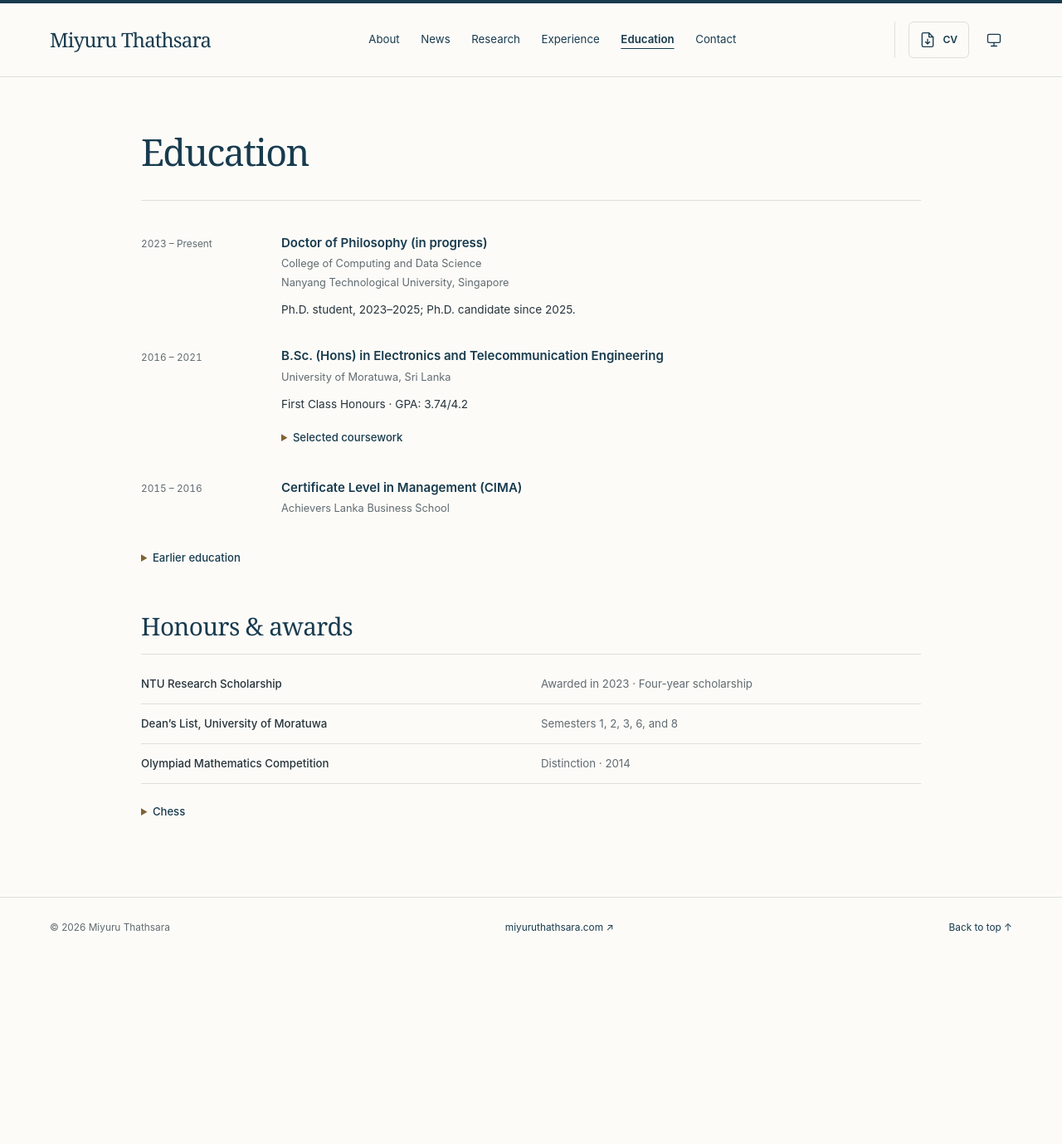
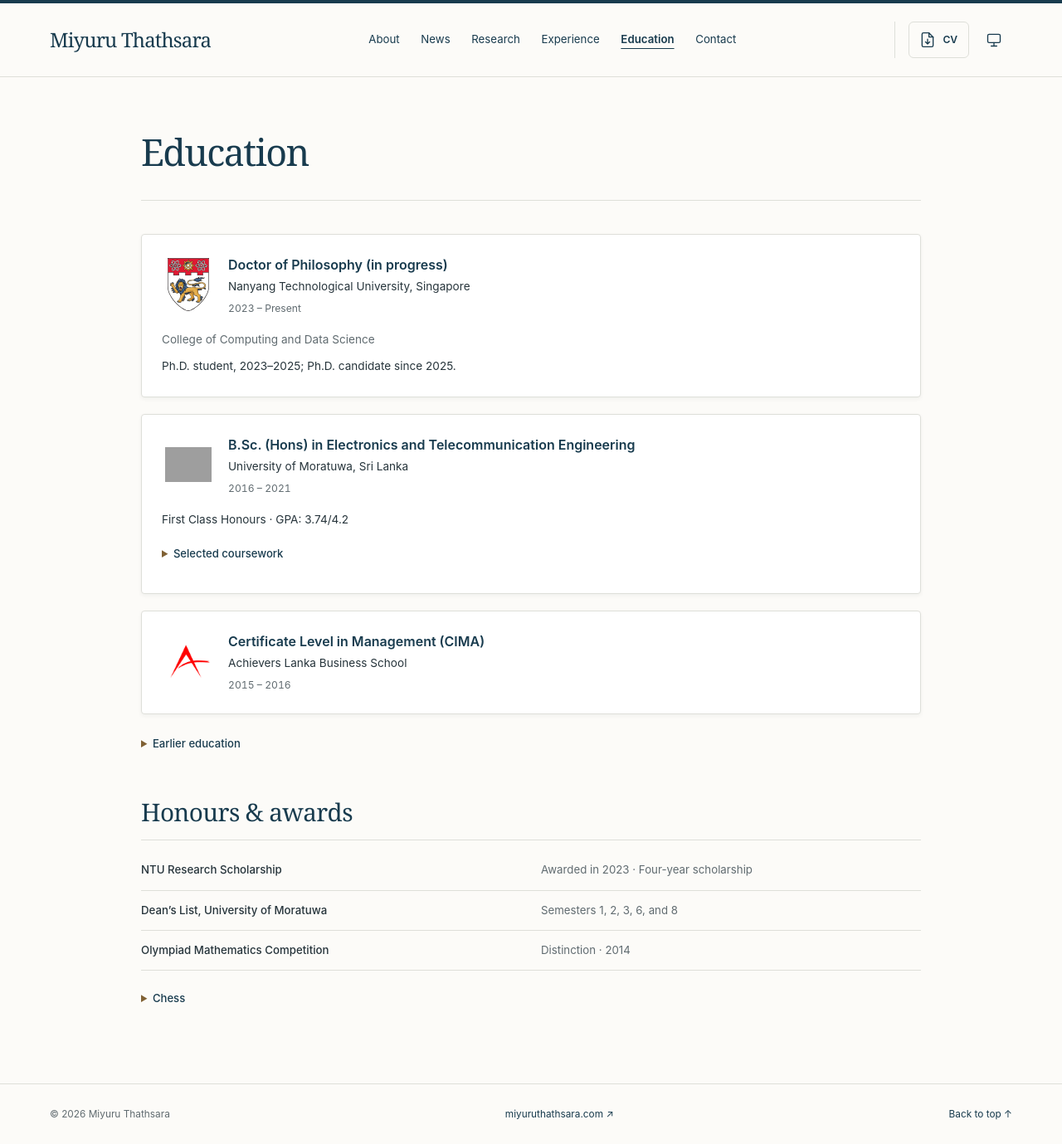
Before and after one commit to MiyuruThathsara/miyuruthathsara.github.io, a Jekyll site: the page built from education.html, in a window 1280 px wide. Shown: the whole page at 83% size. Built offline with Jekyll 4.4.1, drawn with Linux system fonts in a browser that asks for light colours; before the commit the page ends 1154 px from its top, so only the background shows below that; grey boxes are pictures that could not be loaded.

Commit message:
Add institution logos and responsive cards to Education

```diff
--- a/_data/profile.json
+++ b/_data/profile.json
@@ -76,6 +76,7 @@
     {
       "title": "Doctor of Philosophy (in progress)",
       "date": "2023 – Present",
+      "organization_id": "ntu",
       "organization": "College of Computing and Data Science",
       "institution": "Nanyang Technological University, Singapore",
       "paragraphs": [
@@ -85,6 +86,7 @@
     {
       "title": "B.Sc. (Hons) in Electronics and Telecommunication Engineering",
       "date": "2016 – 2021",
+      "organization_id": "moratuwa",
       "organization": "University of Moratuwa, Sri Lanka",
       "paragraphs": [
         "First Class Honours · GPA: 3.74/4.2"
@@ -94,6 +96,7 @@
     {
       "title": "Certificate Level in Management (CIMA)",
       "date": "2015 – 2016",
+      "organization_id": "achievers",
       "organization": "Achievers Lanka Business School",
       "paragraphs": []
     }
@@ -102,6 +105,7 @@
     {
       "title": "Nalanda College, Colombo",
       "date": "2002 – 2015",
+      "organization_id": "nalanda",
       "organization": "",
       "paragraphs": [
         "A/L: A grades in Combined Mathematics, Chemistry, and Physics. Z-score: 2.5017; island rank: 119.",
--- /dev/null
+++ b/_includes/education-records.html
@@ -0,0 +1,25 @@
+{% for record in include.records %}
+{% assign organization = site.data.organizations[record.organization_id] %}
+{% assign institution = record.institution | default: record.organization %}
+{% assign heading_id = include.prefix | append: '-' | append: forloop.index %}
+<article class="education-card experience-card{% if institution == '' %} education-card--school{% endif %}" aria-labelledby="{{ heading_id }}">
+  <header class="experience-card-heading">
+    <div class="organization-logo">
+      <img src="{{ organization.logo | relative_url }}" alt="{{ organization.name | escape }} logo" width="{{ organization.width }}" height="{{ organization.height }}" decoding="async">
+    </div>
+    <{{ include.heading | default: 'h2' }} id="{{ heading_id }}">{{ record.title | escape }}</{{ include.heading | default: 'h2' }}>
+    {% if institution != '' %}<p class="experience-organization">{{ institution | escape }}</p>{% endif %}
+    <p class="experience-date">{{ record.date | escape }}</p>
+  </header>
+  {% if record.institution or record.paragraphs.size > 0 or record.coursework %}
+  <div class="experience-description">
+    {% if record.institution %}<p class="education-department">{{ record.organization | escape }}</p>{% endif %}
+    {% for paragraph in record.paragraphs %}<p>{{ paragraph | escape }}</p>{% endfor %}
+    {% if record.coursework %}<details class="record-details" data-coursework>
+      <summary>Selected coursework</summary>
+      <p>{{ record.coursework | escape }}</p>
+    </details>{% endif %}
+  </div>
+  {% endif %}
+</article>
+{% endfor %}
--- a/_layouts/default.html
+++ b/_layouts/default.html
@@ -18,7 +18,7 @@
     <meta name="twitter:card" content="summary">
     <link rel="icon" href="{{ '/assets/favicon.svg' | relative_url }}" type="image/svg+xml">
     <script src="{{ '/assets/js/theme.js' | relative_url }}?v=20260915-touch"></script>
-    <link rel="stylesheet" href="{{ '/assets/css/style.css' | relative_url }}?v=20261103-experience-content">
+    <link rel="stylesheet" href="{{ '/assets/css/style.css' | relative_url }}?v=20261103-education-logos">
     <link rel="stylesheet" href="{{ '/assets/css/tools.css' | relative_url }}?v=20260930-shared">
     <script src="{{ '/assets/js/images.js' | relative_url }}" defer></script>
     <script src="{{ '/assets/js/navigation.js' | relative_url }}?v=20260929-mobile" defer></script>
--- a/assets/css/style.css
+++ b/assets/css/style.css
@@ -204,12 +204,16 @@
 .experience-card { padding: 1.5rem; border: 1px solid var(--line); border-radius: 4px; background: var(--card); box-shadow: 0 2px 5px #14252e0d; }
 .experience-card-heading { display: grid; grid-template-columns: 64px minmax(0, 1fr); grid-template-areas: "logo title" "logo organization" "logo date"; align-items: start; column-gap: 1rem; }
 .experience-card-heading--undated { grid-template-areas: "logo title" "logo organization"; }
-.experience-card h2 { grid-area: title; margin: 0 0 0.2rem; font-family: inherit; font-size: 1rem; font-weight: 600; letter-spacing: 0; line-height: 1.5; }
+.experience-card h2, .experience-card h3 { grid-area: title; margin: 0 0 0.2rem; font-family: inherit; font-size: 1rem; font-weight: 600; letter-spacing: 0; line-height: 1.5; }
 .experience-organization { grid-area: organization; margin: 0 0 0.2rem; font-size: 0.85rem; }
 .experience-date { grid-area: date; margin: 0; color: var(--muted); font-size: 0.76rem; font-variant-numeric: tabular-nums; }
 .experience-description { margin-top: 1rem; font-size: 0.85rem; }
 .experience-description p { margin-bottom: 0.5rem; }
 .experience-description p:last-child { margin-bottom: 0; }
+.education-card { margin-bottom: 1.25rem; }
+.education-card:last-child { margin-bottom: 0; }
+.education-card--school .experience-card-heading { grid-template-areas: "logo title" "logo date"; }
+.education-department { color: var(--muted); }
 /* A small white backing preserves each mark's original colors in dark mode. */
 .organization-logo { grid-area: logo; display: flex; align-items: center; justify-content: center; width: 64px; height: 72px; padding: 4px; border-radius: 3px; background: #fff; }
 .organization-logo img { width: 100%; height: 100%; object-fit: contain; }
@@ -283,11 +287,17 @@
   .experience-card-heading { grid-template-columns: 60px minmax(0, 1fr); grid-template-areas: "logo title" "logo date" "organization organization"; column-gap: 0.875rem; }
   .experience-card-heading--undated { grid-template-areas: "logo title" "organization organization"; }
   .experience-card-heading--undated h2 { align-self: center; }
-  .experience-card h2 { margin-bottom: 0.3rem; font-size: 1rem; line-height: 1.4; }
+  .experience-card h2, .experience-card h3 { margin-bottom: 0.3rem; font-size: 1rem; line-height: 1.4; }
   .experience-date { font-size: 0.75rem; line-height: 1.5; }
   .experience-organization { margin: 0.875rem 0 0; font-size: 0.875rem; line-height: 1.6; }
   .experience-description { margin-top: 0.875rem; padding-top: 0.875rem; border-top: 1px solid var(--line); font-size: 0.875rem; line-height: 1.7; }
   .organization-logo { width: 60px; height: 60px; padding: 4px; border: 1px solid #e4e6e8; border-radius: 8px; }
+  .education-card .experience-card-heading { grid-template-areas: "logo organization" "logo date" "title title"; }
+  .education-card .experience-organization { margin: 0 0 0.3rem; font-weight: 600; }
+  .education-card h2 { margin: 0.875rem 0 0; padding-top: 0.875rem; border-top: 1px solid var(--line); }
+  .education-card .experience-description { margin-top: 0.5rem; padding-top: 0; border-top: 0; }
+  .education-card--school .experience-card-heading { grid-template-areas: "logo title" "logo date"; }
+  .education-card--school .experience-description { margin-top: 0.875rem; padding-top: 0.875rem; border-top: 1px solid var(--line); }
 }
 
 @media (max-width: 540px) {
--- a/education.html
+++ b/education.html
@@ -5,10 +5,10 @@
 permalink: /education/
 description: Academic training, qualifications, and honours.
 ---
-{% include records.html records=site.data.profile.education %}
+{% include education-records.html records=site.data.profile.education prefix='education-record' %}
 <details class="education-details">
   <summary>Earlier education</summary>
-  {% include records.html records=site.data.profile.earlier heading='h3' %}
+  {% include education-records.html records=site.data.profile.earlier heading='h3' prefix='earlier-education-record' %}
 </details>
 <section class="content-section" id="awards" aria-labelledby="awards-title">
   <div class="section-heading"><h2 id="awards-title">Honours &amp; awards</h2></div>
```
Also changed, not shown: _data/organizations.yml (+14 -0 lines), tests/profile.test.mjs (+5 -5 lines), assets/img/logos/achievers.png (added), assets/img/logos/nalanda-college.png (added).
